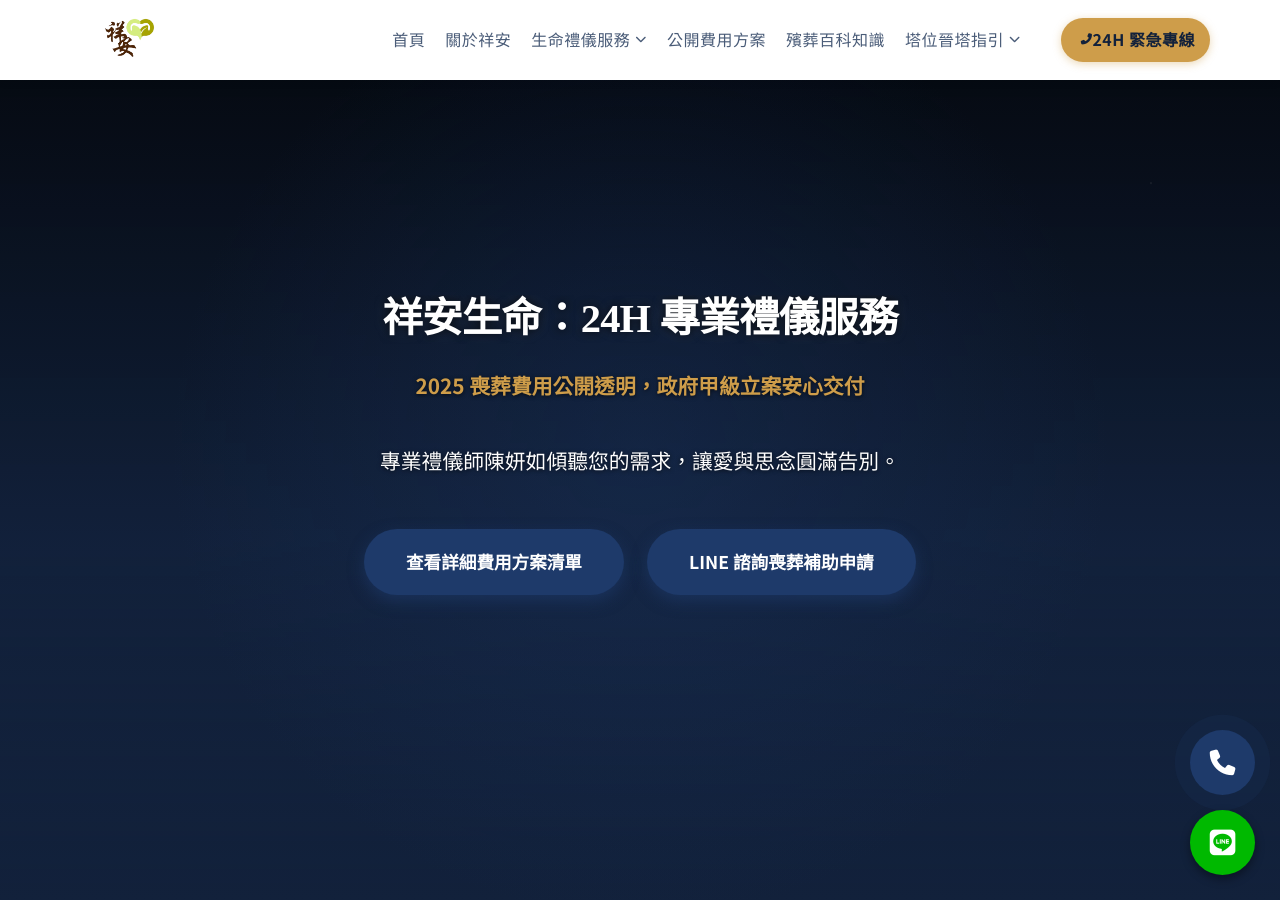
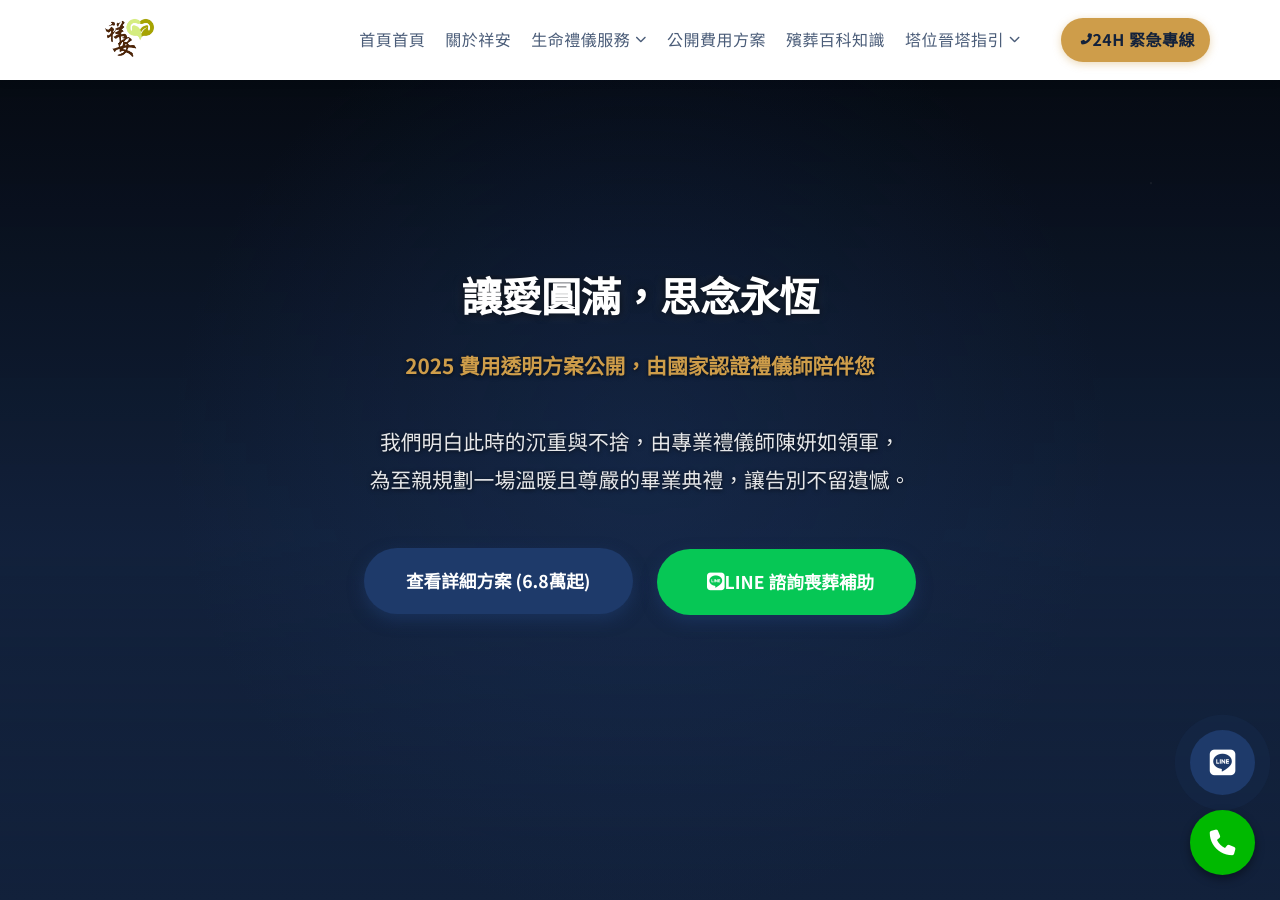
Before and after one commit to Shiangan/Shiangan, a Jekyll site: the page index.html, which Jekyll copies as it is, in a window 1280 px wide and 900 px high. Built offline with Jekyll 4.4.1, drawn with Linux system fonts in a browser that asks for light colours; some web fonts are replaced; some of the changed text lies outside the part shown.

Commit message:
Update index.html

```diff
--- a/index.html
+++ b/index.html
@@ -7,43 +7,78 @@
     <meta name="robots" content="index, follow">
 
     <meta name="apple-mobile-web-app-capable" content="yes">
-    <meta name="apple-mobile-web-app-status-bar-style" content="default"> <meta name="apple-mobile-web-app-title" content="祥安生命">
-    <meta name="format-detection" content="telephone=no, email=no, address=no"> <link rel="apple-touch-icon" href="images/apple-touch-icon.png"> <meta name="theme-color" content="#ffffff" media="(prefers-color-scheme: light)">
-    <meta name="theme-color" content="#1a1a1a" media="(prefers-color-scheme: dark)"> <meta name="mobile-web-app-capable" content="yes">
+    <meta name="apple-mobile-web-app-status-bar-style" content="default">
+    <meta name="apple-mobile-web-app-title" content="祥安生命">
+    <meta name="format-detection" content="telephone=no, email=no, address=no">
+    <link rel="apple-touch-icon" href="images/apple-touch-icon.png">
+    <meta name="theme-color" content="#ffffff" media="(prefers-color-scheme: light)">
+    <meta name="theme-color" content="#1a1a1a" media="(prefers-color-scheme: dark)">
+    <meta name="mobile-web-app-capable" content="yes">
     <link rel="icon" href="images/logo.png" type="image/png">
 
-    <title>2025 喪葬費用公開透明 | 祥安生命：國家認證禮儀師 24H 專業服務 (北北基桃)</title>
-    <meta name="description" content="祥安生命由國家認證禮儀師團隊組成，提供 24 小時喪葬補助諮詢、方案 6.8 萬起，費用完整透明。服務涵蓋台北、新北、桃園，專精中西式告別式及樹葬環保葬。">
+    <title>2025 喪葬費用公開透明 | 祥安生命：陪伴思念圓滿，國家認證禮儀師 24H 服務 (雙北桃基)</title>
+    <meta name="description" content="面對別離，我們懂您的無助。祥安生命由國家認證禮儀師團隊組成，提供 24 小時喪葬補助諮詢、方案 6.8 萬起，費用完整透明。專業規劃中西式告別式、樹葬環保葬，讓愛在思念中圓滿。">
     <link rel="canonical" href="https://24hour.xn--kpry57d/Shiangan/index.html">
 
     <meta property="og:site_name" content="祥安生命有限公司">
-    <meta property="og:title" content="2025 喪葬費用公開透明 | 祥安生命：國家認證禮儀師 24H 服務">
-    <meta property="og:description" content="政府甲級立案，專業禮儀師團隊，喪葬費用透明無隱藏紅包。24H 全年無休服務。">
-    <meta property="og:image" content="https://24hour.xn--kpry57d/Shiangan/images/og-image.jpg"> <meta property="og:url" content="https://24hour.xn--kpry57d/Shiangan/index.html">
+    <meta property="og:title" content="2025 喪葬費用透明 | 祥安生命：國家認證禮儀師陪您圓滿最後一段路">
+    <meta property="og:description" content="政府甲級立案，專業禮儀師團隊，喪葬費用透明無隱藏。我們以家人般的溫度，守護每一份思念。">
+    <meta property="og:image" content="https://24hour.xn--kpry57d/Shiangan/images/og-image.jpg">
+    <meta property="og:url" content="https://24hour.xn--kpry57d/Shiangan/index.html">
     <meta property="og:type" content="website">
 
     <style>
         :root {
-            /* 預留 iPhone 底部安全區變數 */
             --safe-area-bottom: env(safe-area-inset-bottom);
+            --primary-color: #8d745a; /* 溫暖的土色系，代表大地與平穩 */
+            --accent-color: #d4af37;
         }
         body {
-            -webkit-font-smoothing: antialiased; /* iOS/Mac 字體平滑 */
+            -webkit-font-smoothing: antialiased;
             -moz-osx-font-smoothing: grayscale;
             text-rendering: optimizeLegibility;
-            -webkit-text-size-adjust: 100%; /* 防止橫屏字體變大 */
-            -webkit-tap-highlight-color: transparent; /* 移除行動端點擊時的藍色陰影 */
+            -webkit-text-size-adjust: 100%;
+            -webkit-tap-highlight-color: transparent;
             overflow-x: hidden;
             width: 100%;
+            color: #333;
         }
-        /* 修正浮動按鈕不被系統列遮擋 */
+        /* 提升 Hero 區塊文案的可讀性與美感 */
+        .hero-desc {
+            font-size: 1.2rem;
+            line-height: 1.8;
+            margin: 20px 0;
+            color: rgba(255,255,255,0.9);
+            text-shadow: 1px 1px 3px rgba(0,0,0,0.5);
+        }
         .floating-cta {
+            position: fixed;
+            right: 20px;
             bottom: calc(20px + env(safe-area-inset-bottom));
+            display: flex;
+            flex-direction: column;
+            gap: 10px;
+            z-index: 1000;
         }
-        /* 提升按鈕點擊精確度 */
+        .floating-cta a {
+            width: 60px;
+            height: 60px;
+            border-radius: 50%;
+            display: flex;
+            justify-content: center;
+            align-items: center;
+            color: white;
+            font-size: 24px;
+            box-shadow: 0 4px 12px rgba(0,0,0,0.3);
+            transition: transform 0.3s;
+        }
+        .floating-cta a:hover { transform: scale(1.1); }
+        .bg-phone { background-color: #2c3e50; }
+        .bg-line { background-color: #06c755; }
+
         a, button {
             touch-action: manipulation;
-            min-height: 44px; /* 符合 Apple 人機介面指南最低標準 */
+            min-height: 44px;
         }
     </style>
 
@@ -101,13 +136,13 @@
         <div class="header-container container">
             <div class="logo">
                 <a href="index.html" title="祥安生命有限公司 - 回到首頁">
-                    <img src="images/logo.png" alt="祥安生命有限公司 Logo - 國家認證禮儀師" class="site-logo">
+                    <img src="images/logo.png" alt="祥安生命有限公司 Logo - 專業禮儀師服務" class="site-logo">
                 </a>
             </div>
 
             <nav class="main-nav" id="main-nav" role="navigation" aria-label="主要網站導覽">
                 <ul role="menubar">
-        <li role="menuitem"><a href="index.html">首頁</a></li>
+                    <li role="menuitem"><a href="index.html">首頁首頁</a></li>
                     <li role="menuitem"><a href="about.html">關於祥安</a></li>
 
                     <li class="dropdown" role="menuitem" aria-haspopup="true">
@@ -143,7 +178,7 @@
                 </ul>
             </nav>
 
-            <button class="menu-toggle" aria-label="切換導覽選單" aria-controls="main-nav" aria-expanded="false">
+            <button class="menu-toggle" aria-label="切換導覽選單" aria-controls="main-nav" aria-expanded="false" id="menu-toggle">
                 <i class="fas fa-bars" aria-hidden="true"></i> 選單
             </button>
         </div>
@@ -154,13 +189,26 @@
             <div id="stars"></div>
             <div id="stars2"></div>
             <div id="stars3"></div>
-            <div class="hero-content">
-                <h1 class="text-line-container"><span class="fit-text-line">祥安生命：24H 專業禮儀服務</span></h1>
-                <p class="text-line-container"><strong class="fit-text-line">2025 喪葬費用公開透明，政府甲級立案安心交付</strong></p>
-                <p>專業禮儀師陳妍如傾聽您的需求，讓愛與思念圓滿告別。</p>
+            <div class="hero-content text-center">
+                <h1 class="text-line-container"><span class="fit-text-line" style="font-family: 'Noto Serif TC', serif;">讓愛圓滿，思念永恆</span></h1>
+                <p class="text-line-container"><strong class="fit-text-line">2025 費用透明方案公開，由國家認證禮儀師陪伴您</strong></p>
+                <p class="hero-desc">我們明白此時的沉重與不捨，由專業禮儀師陳妍如領軍，<br>為至親規劃一場溫暖且尊嚴的畢業典禮，讓告別不留遺憾。</p>
                 <div class="hero-btns">
-                    <a href="plans.html" class="cta-button primary large">查看詳細費用方案清單</a>
-                    <a href="https://line.me/ti/p/@yourlineid" class="cta-button primary large">LINE 諮詢喪葬補助申請</a>
+                    <a href="plans.html" class="cta-button primary large">查看詳細方案 (6.8萬起)</a>
+                    <a href="https://line.me/ti/p/@yourlineid" target="_blank" class="cta-button primary large" style="background-color: #06c755;">
+                        <i class="fab fa-line"></i> LINE 諮詢喪葬補助
+                    </a>
+                </div>
+            </div>
+        </section>
+
+        <section id="mission-statement" class="container-v-padding" style="background-color: #fff;">
+            <div class="container text-center">
+                <h2 class="section-title">一份承諾，終身職志</h2>
+                <div class="mission-box" style="max-width: 850px; margin: 0 auto; line-height: 2;">
+                    <p style="font-size: 1.1rem; color: #555;">「我們不只是在辦理一場儀式，是在圓滿一個生命的故事。」</p>
+                    <p>祥安生命堅持用細膩與耐心，協助家屬處理所有繁複事務。<br>
+                       從接體到晉塔，我們全程陪伴，讓您能有更多空間好好地與親人道別。</p>
                 </div>
             </div>
         </section>
@@ -168,8 +216,8 @@
         <section id="religion-services" class="container-v-padding bg-section">
             <div class="container">
                 <header class="section-header">
-                    <h2 class="section-title">全方位生命禮儀服務：尊重每一份信仰</h2>
-                    <p class="text-center">提供北北基桃地區專業告別式規劃，包含中式佛道教、西式追思、日式禮儀及環保葬服務。</p>
+                    <h2 class="section-title">全方位生命禮儀：尊重每一份信仰</h2>
+                    <p class="text-center">提供北北基桃地區專業告別式規劃，傳承禮俗，更傳遞溫度。</p>
                 </header>
 
                 <div class="card-grid religion-grid">
@@ -177,28 +225,28 @@
                         <a href="services.html#buddhist-taoist">
                             <i class="icon fas fa-om" aria-hidden="true"></i>
                             <h3>中式傳統禮儀</h3>
-                            <p>包含接體、豎靈、誦經、法事科儀，專業禮儀師全程陪同。</p>
+                            <p>佛道教誦經、法事科儀，專業禮儀師全程引導傳統習俗。</p>
                         </a>
                     </article>
                     <article class="card-item">
                         <a href="services.html#western-etiquette">
                             <i class="icon fas fa-cross" aria-hidden="true"></i>
                             <h3>西式追思禮拜</h3>
-                            <p>尊崇基/天主教禮儀，安排溫馨告別式與教會協調。</p>
+                            <p>尊崇基督、天主教儀節，安排溫馨感人的告別與教會協調。</p>
                         </a>
                     </article>
                     <article class="card-item">
                         <a href="article-eco-burial-guide.html">
                             <i class="icon fas fa-leaf" aria-hidden="true"></i>
                             <h3>現代環保葬</h3>
-                            <p>樹葬、花葬、海葬流程諮詢，回歸自然的圓滿選擇。</p>
+                            <p>樹葬、花葬、海葬流程諮詢，回歸大自然，延續愛與生命的綠意。</p>
                         </a>
                     </article>
                     <article class="card-item">
                         <a href="services.html#customized-etiquette">
                             <i class="icon fas fa-book-open" aria-hidden="true"></i>
-                            <h3>客製化禮儀</h3>
-                            <p>針對不同預算與家庭需求，量身打造最實在的尊榮服務。</p>
+                            <h3>客製化規劃</h3>
+                            <p>針對不同預算與家庭需求，量身打造最合適且尊榮的送別儀式。</p>
                         </a>
                     </article>
                 </div>
@@ -212,12 +260,12 @@
                     <div class="card-item highlight-border">
                         <i class="icon fas fa-clipboard-check"></i>
                         <h3>價格透明無紅包</h3>
-                <p>2025年方案完整公開，合約載明細項，絕不巧立名目加收費用。</p>
+                        <p>合約載明細項，2025年方案完整公開，絕不巧立名目加收費。</p>
                     </div>
                     <div class="card-item highlight-border">
                         <i class="icon fas fa-user-tie"></i>
                         <h3>專業禮儀師團隊</h3>
-                <p>由國家認證禮儀師<strong>陳妍如</strong>領軍，提供最細膩的溫暖陪伴與引導。</p>
+                        <p>由國家認證禮儀師<strong>陳妍如</strong>親自服務，提供最細膩的溫暖陪伴。</p>
                     </div>
                     <div class="card-item">
                         <i class="icon fas fa-building"></i>
@@ -240,15 +287,15 @@
                 <div class="card-grid guide-grid">
                     <article class="guide-item primary-highlight">
                         <h3>🛡️ <a href="ta-wei-he-fa-xing-query-guide.html">如何辨識合法靈骨塔？</a></h3>
-                        <p>整理全台合法塔位名單與查詢教學，防止買到違法設施。</p>
+                        <p>整理全台合法塔位名單與查詢教學，防止買到違法設施，保障權益。</p>
                     </article>
                     <article class="guide-item">
-                        <h3>🏞️ <a href="ta-wei-choice-guide.html">北區公立/私立塔位評選</a></h3>
-                        <p>台北、新北、桃園塔位價格比較與交通環境分析。</p>
+                        <h3>🏞️ <a href="ta-wei-choice-guide.html">北區公私立塔位評選</a></h3>
+                        <p>台北、新北、桃園塔位價格比較、交通便利度與環境分析。</p>
                     </article>
                     <article class="guide-item">
-                        <h3>🔔 <a href="jin-ta-process-details.html">晉塔安葬流程與注意事項</a></h3>
-                        <p>進塔吉日選擇、準備祭品清單，由禮儀師全程引導。</p>
+                        <h3>🔔 <a href="jin-ta-process-details.html">晉塔安葬流程指南</a></h3>
+                        <p>進塔吉日選擇、準備祭品清單，由禮儀師全程引導安心圓滿。</p>
                     </article>
                 </div>
             </div>
@@ -264,7 +311,7 @@
                 <div class="footer-logo">
                     <a href="index.html">
                         <img src="images/logo.png" alt="祥安生命有限公司-合法殯葬業" class="footer-brand-logo">
-                    <p class="brand-mission">「星辰流轉，思念永恆」<br>專業禮儀師 陳妍如團隊</p>
+                        <p class="brand-mission">「星辰流轉，思念永恆」<br>國家認證禮儀師 陳妍如團隊</p>
                     </a>
                 </div>
                 <div class="footer-actions">
@@ -273,7 +320,7 @@
                     </a>
                     <p class="emergency-label">24H 圓滿服務專線 (全年無休)</p>
                     <div class="footer-social">
-                    <a href="https://line.me/ti/p/@yourlineid" class="social-icon line" title="LINE 諮詢"><i class="fab fa-line"></i></a>
+                        <a href="https://line.me/ti/p/@yourlineid" target="_blank" class="social-icon line" title="LINE 諮詢"><i class="fab fa-line"></i></a>
                         <a href="#" class="social-icon fb" title="臉書專頁"><i class="fab fa-facebook-f"></i></a>
                         <a href="#" class="social-icon yt" title="服務影片"><i class="fab fa-youtube"></i></a>
                     </div>
@@ -294,9 +341,9 @@
             <div class="footer-section">
                 <h5 class="footer-title">透明費用方案</h5>
                 <ul class="footer-links">
-                <li><a href="plans.html#basic">6.8萬 國民小資型</a></li>
-                <li><a href="plans.html#eighty-eight">8.8萬 標準包套</a></li>
-                <li><a href="plans.html#seventeen-eight">17.8萬 尊榮方案</a></li>
+                    <li><a href="plans.html#basic">6.8萬 簡約圓滿專案</a></li>
+                    <li><a href="plans.html#eighty-eight">8.8萬 經典傳承專案</a></li>
+                    <li><a href="plans.html#seventeen-eight">17.8萬 尊榮永恆專案</a></li>
                     <li><a href="blog.html#law-guide">補助津貼申請指南</a></li>
                     <li><a href="ta-wei-choice-guide.html">合法塔位挑選建議</a></li>
                 </ul>
@@ -330,27 +377,25 @@
         </div>
     </footer>
 
-
-
     <div class="floating-cta">
+        <a href="https://line.me/ti/p/@yourlineid" target="_blank" class="bg-line" aria-label="LINE 線上諮詢預約"><i class="fab fa-line"></i></a>
         <a href="tel:+886978583699" class="bg-phone" aria-label="撥打 24H 緊急專線"><i class="fas fa-phone"></i></a>
-        <a href="https://line.me/ti/p/@yourlineid" class="bg-line" aria-label="LINE 線上諮詢預約"><i class="fab fa-line"></i></a>
     </div>
 
     <script src="js/script.js" defer></script>
     <script>
-        // 設定目前的年份
+        // 自動更新年份
         const yearSpan = document.getElementById('current-year-footer');
         if(yearSpan) yearSpan.textContent = new Date().getFullYear();
 
-        // 選單開關 aria 控制
+        // 選單開關功能
         const menuToggle = document.getElementById('menu-toggle');
         const mainNav = document.getElementById('main-nav');
-        if (menuToggle) {
+        if (menuToggle && mainNav) {
             menuToggle.addEventListener('click', () => {
                 const expanded = menuToggle.getAttribute('aria-expanded') === 'true';
                 menuToggle.setAttribute('aria-expanded', !expanded);
-                mainNav.classList.toggle('is-open'); // 假設你的 CSS 使用 is-open
+                mainNav.classList.toggle('is-open');
             });
         }
     </script>
```
Also changed, not shown: other parts of index.html (+1 -2 lines). Lines whose indentation alone changed are shown as unchanged.
